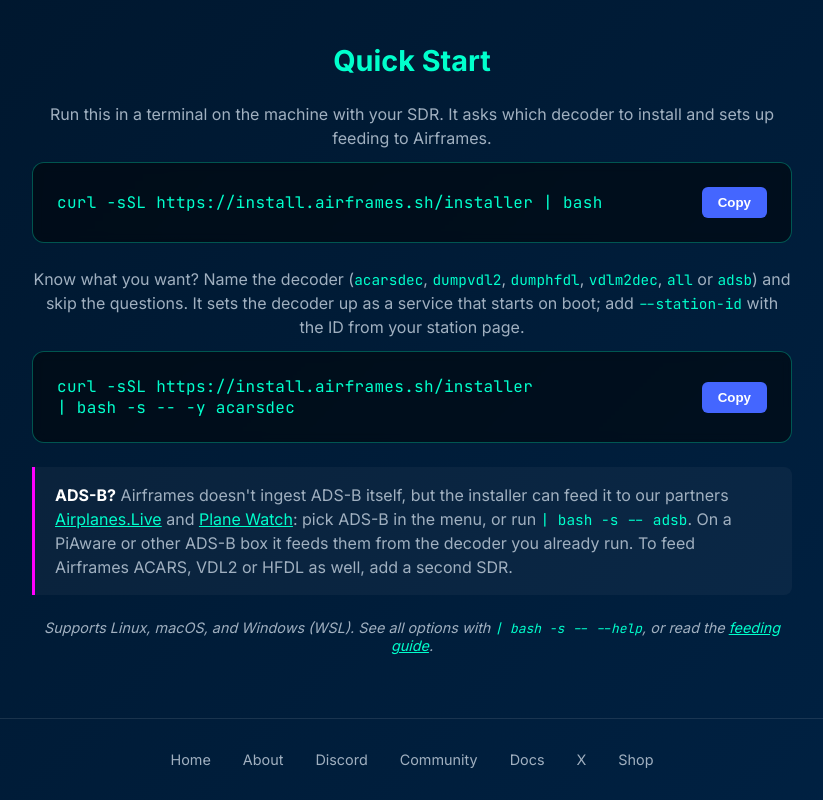
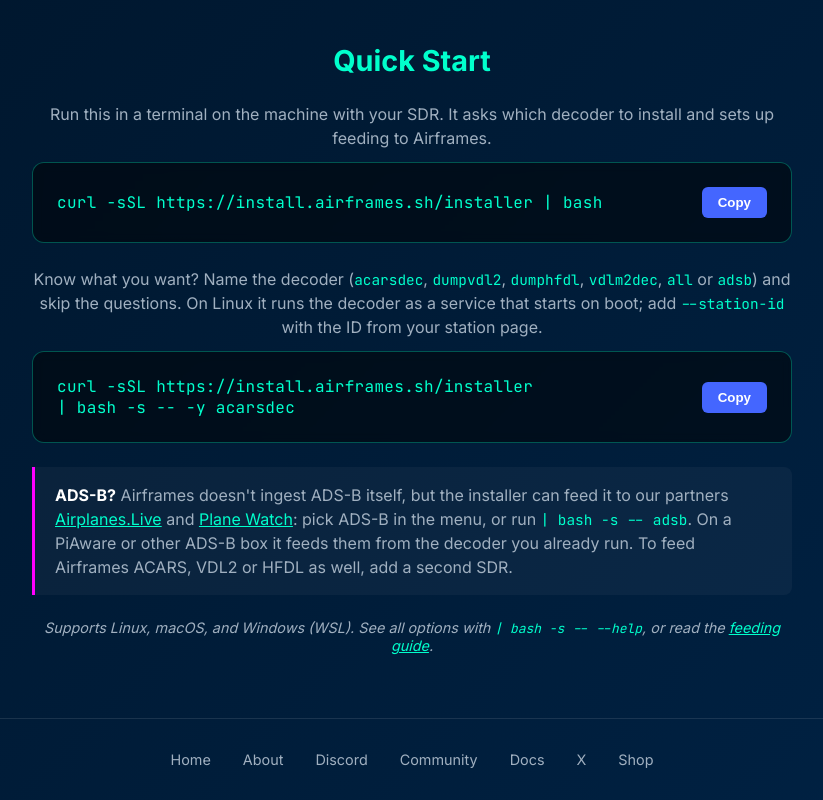
Before and after one commit to airframesio/install.airframes.sh, a plain HTML site: page index.html in a window 1280 px wide. Shown: the part 927-1727 px from the top of the page, without its empty margins (228-1051 px from the left). Drawn offline with Linux system fonts and the light colour scheme.

Commit message:
Landing page: say the service is set up on Linux
Co-Authored-By: Claude Opus 5.5 <noreply@anthropic.com>
Claude-Session: https://claude.ai/code/session_01PS44Q86eYdq4h26ZjAseRY

```diff
--- a/index.html
+++ b/index.html
@@ -61,7 +61,7 @@
             <button class="copy-btn" data-copy="curl -sSL https://install.airframes.sh/installer | bash">Copy</button>
           </div>
 
-          <p class="install-step">Know what you want? Name the decoder (<code>acarsdec</code>, <code>dumpvdl2</code>, <code>dumphfdl</code>, <code>vdlm2dec</code>, <code>all</code> or <code>adsb</code>) and skip the questions. It sets the decoder up as a service that starts on boot; add <code>--station-id</code> with the ID from your station page.</p>
+          <p class="install-step">Know what you want? Name the decoder (<code>acarsdec</code>, <code>dumpvdl2</code>, <code>dumphfdl</code>, <code>vdlm2dec</code>, <code>all</code> or <code>adsb</code>) and skip the questions. On Linux it runs the decoder as a service that starts on boot; add <code>--station-id</code> with the ID from your station page.</p>
           <div class="code-block">
             <code>curl -sSL https://install.airframes.sh/installer <span class="nowrap">| bash -s -- -y acarsdec</span></code>
             <button class="copy-btn" data-copy="curl -sSL https://install.airframes.sh/installer | bash -s -- -y acarsdec">Copy</button>
```
